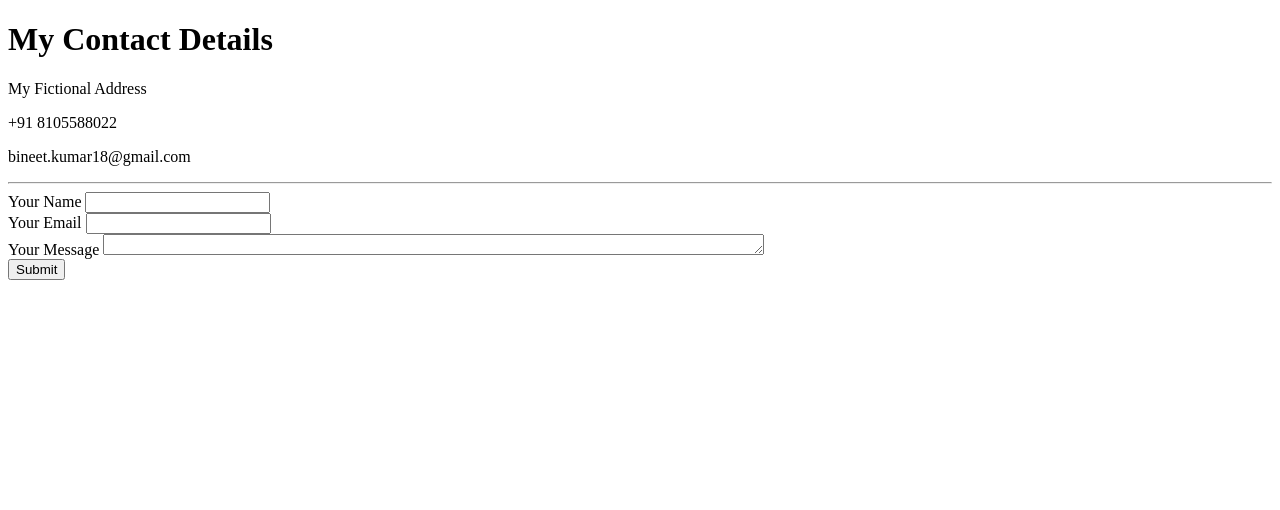
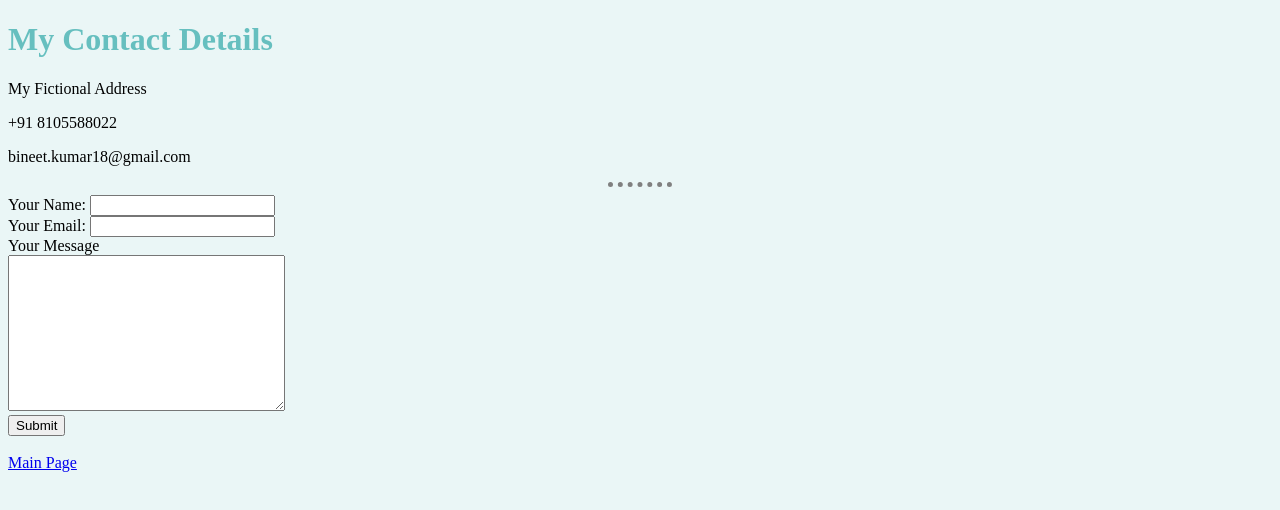
Before and after one commit to bineet18/Angular_Test1, a plain HTML site: page contact.html in a window 1280 px wide. Drawn offline with Linux system fonts and the light colour scheme.

Commit message:
CSS Updates

```diff
--- a/contact.html
+++ b/contact.html
@@ -4,6 +4,7 @@
 <head>
   <meta charset="utf-8">
   <title>Contact Me</title>
+  <link rel="stylesheet" href="css/styles.css" />
 </head>
 
 <body>
@@ -14,21 +15,23 @@
 
   <hr>
   <form action="mailto:bineet.kumar18@gmail.com" method="post" enctype="text/plain">
-    <label>Your Name</label>
+    <label>Your Name: </label>
     <input type="text" name="yourName">
     <br>
-    <label>Your Email</label>
+    <label>Your Email: </label>
     <input type="email" name="yourEmail">
 
     <br>
     <label>Your Message</label>
-    <textarea name="yourMessage" id="abcd" cols="80" rows="1"></textarea>
+    <br>
+    <textarea name="yourMessage" id="abcd" cols="32" rows="10"></textarea>
     <br>
     <input type="submit">
 
   </form>
 
-
+  <br>
+  <a href="index.html">Main Page</a>
 
 
 
--- /dev/null
+++ b/css/styles.css
@@ -0,0 +1,25 @@
+body {
+  background-color: #EAF6F6;
+}
+
+hr{
+  border-style: dotted none none;
+  border-color: grey;
+  background-color: #EAF6F6;
+  height: 0px;
+  width: 5%;
+  border-width: 5px;
+}
+
+h1{
+  color: #66BFBF;
+}
+
+h3{
+  color: #66BFBF;
+}
+
+img{
+  height: 150px;
+  width: 150px;
+}
```
Also changed, not shown: challenge1.html (+4 -0 lines), hobbies.html (+4 -0 lines), index.html (+1 -19 lines).
